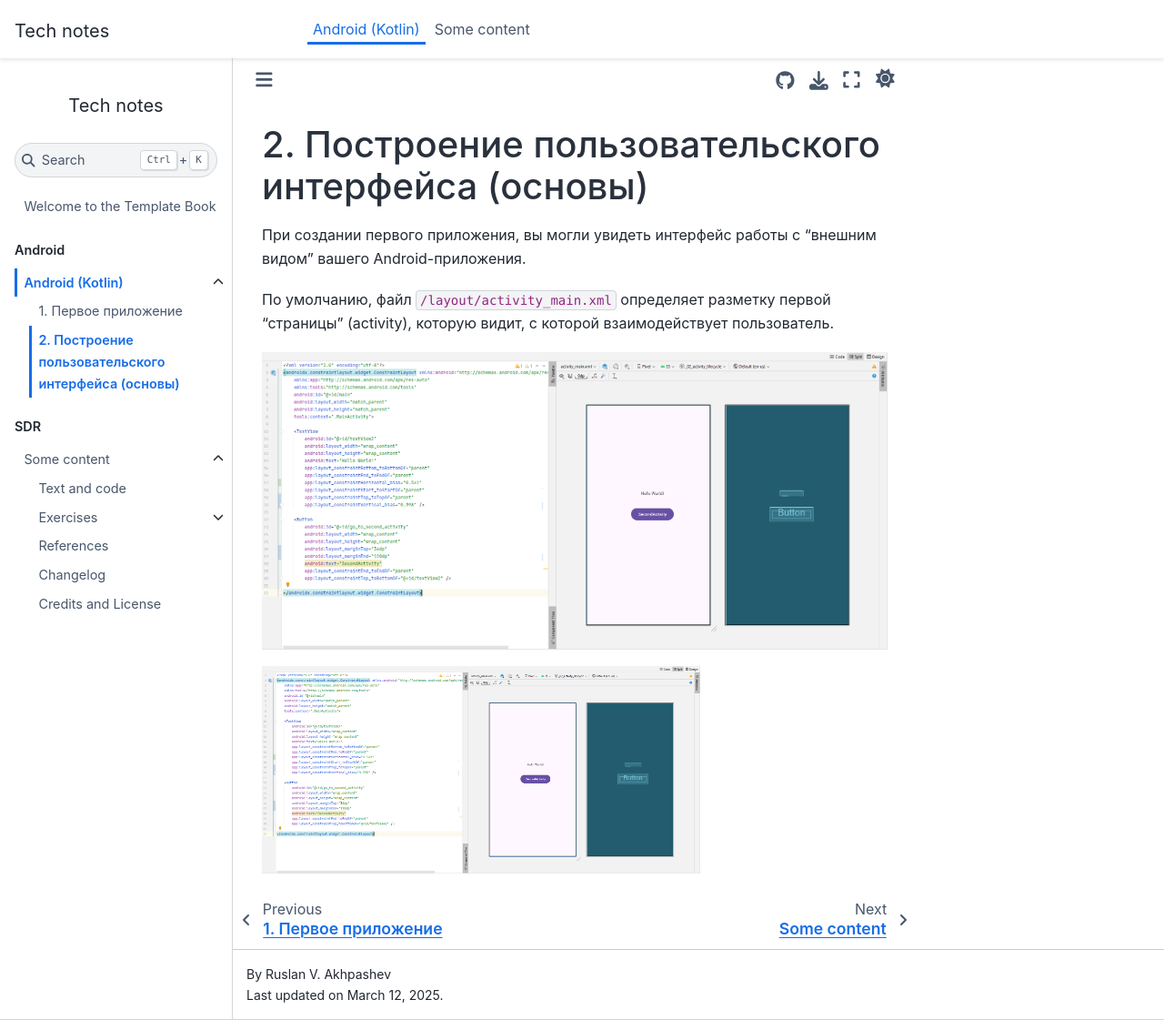
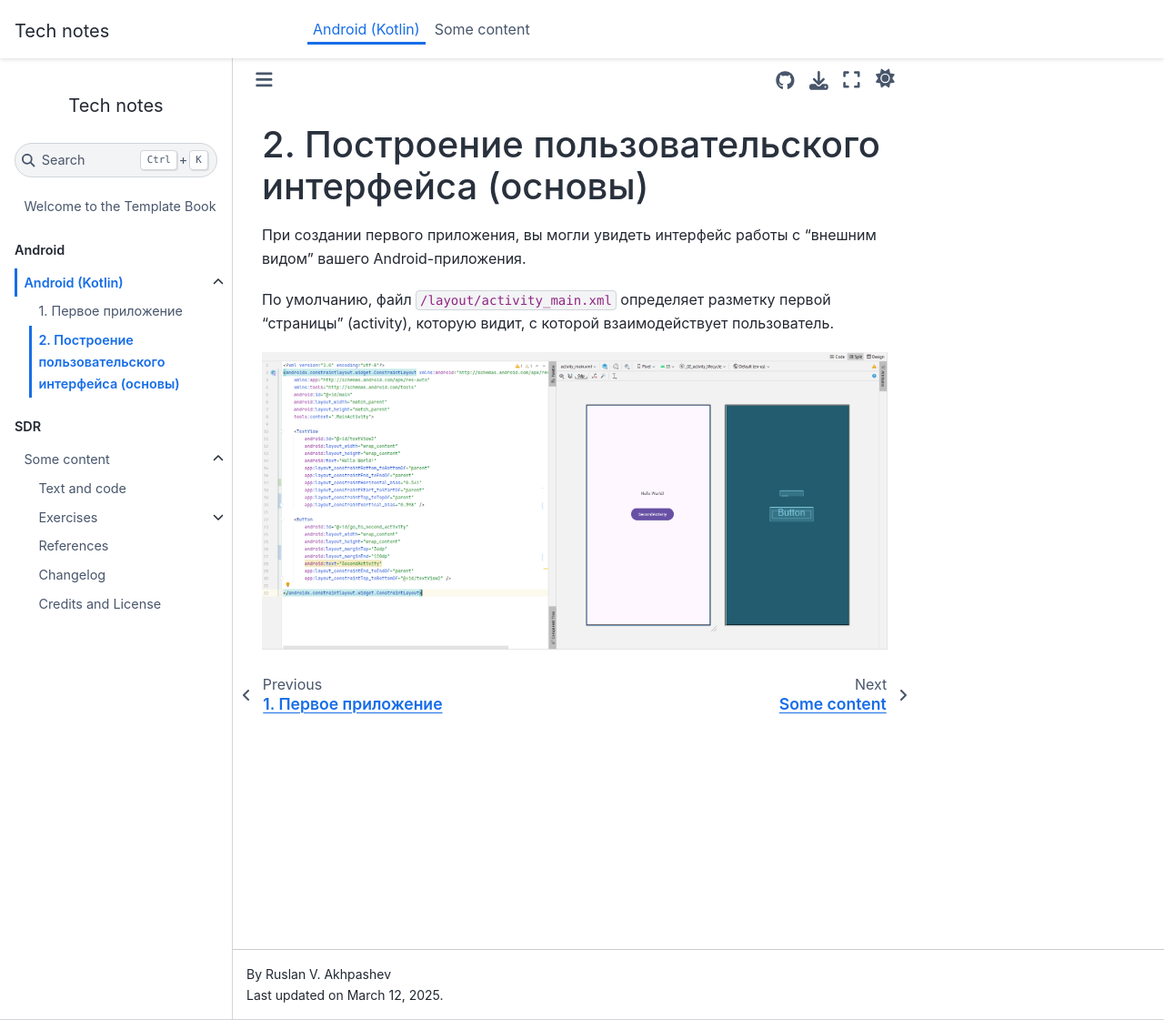
Before and after one commit to sibsutisTelecomDep/blog, a Jupyter Book: the page built from book/android/basic_02.md, in a window 1280 px wide and 1121 px high. Shown: the whole window at 91% size. Built offline with Jupyter Book 1.0.4 settings and Sphinx 7.4.7 and the Sphinx Book theme 1.1.4, drawn with Linux system fonts in a browser that asks for light colours; pages that are not in the unit, such as notebooks, are missing from menus; comment, search, counter and statistics services are not loaded.

Commit message:
table content 1

```diff
--- a/book/_toc.yml
+++ b/book/_toc.yml
@@ -8,6 +8,13 @@ parts:
       sections:
         - file: android/basic_01.md
         - file: android/basic_02.md
+
+  - caption: Git
+    chapters:
+    - file: git/git_tips.md
+      # sections:
+      #   - file: android/basic_01.md
+      #   - file: android/basic_02.md
 
   - caption: SDR
     chapters:
--- a/book/android/basic_02.md
+++ b/book/android/basic_02.md
@@ -4,9 +4,3 @@
 По умолчанию, файл `/layout/activity_main.xml` определяет разметку первой "страницы" (activity), которую видит, с которой взаимодействует пользователь.
 
 ![alt text](https://github.com/sibsutisTelecomDep/blog/blob/main/book/figures/android/basic_01_main_xml.PNG?raw=true )
-
-[
-    <img src="https://github.com/sibsutisTelecomDep/blog/blob/main/book/figures/android/basic_01_main_xml.PNG" width=70% title="Demo on YouTube" alt="Demo on YouTube"/>
-](
-    https://github.com/sibsutisTelecomDep/blog/blob/main/book/figures/android/basic_01_main_xml.PNG
-)
```
